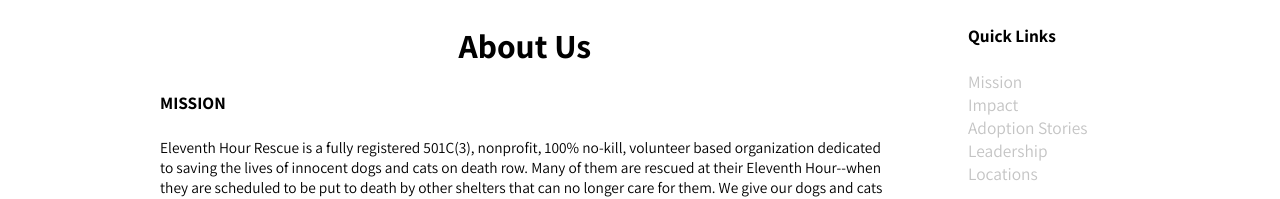
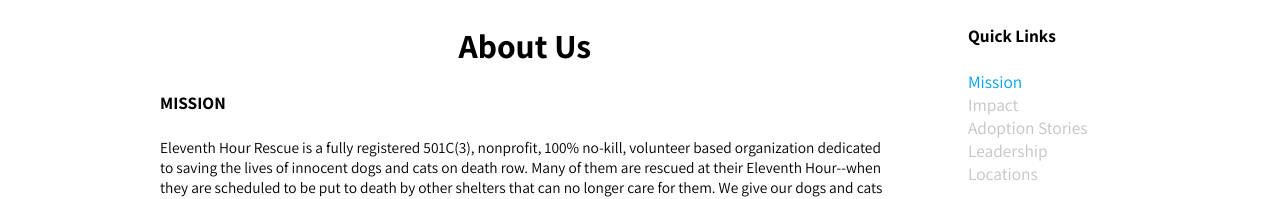
Before and after one commit to Henry-Cook/Eleventh-Hour-Rescue-Redesign, a React (Create React App) app in the folder client/: page /aboutus in a window 1280 px wide. Shown: the part 143-342 px from the top of the page. Built offline with nearby package versions, Linux system fonts and the light colour scheme; no server answers.

Commit message:
the battle of the mission links

```diff
--- a/client/src/components/quicklinks/QuickLinks.jsx
+++ b/client/src/components/quicklinks/QuickLinks.jsx
@@ -2,6 +2,7 @@
 import "./quicklinks.css";
 
 export default function QuickLinks() {
+  const [defaultLink, updateDefaultLink] = useState('mission')
   const [missionLinkColor, updateMissionLinkColor] = useState("");
   const [impactLinkColor, updateImpactLinkColor] = useState("");
   const [storiesLinkColor, updateStoriesLinkColor] = useState("");
@@ -11,6 +12,8 @@
   const linkColor = (currentLinkColor) => {
     return currentLinkColor !== "clicked" ? "clicked" : "";
   };
+
+
   const handleClick = (e) => {
     updateMissionLinkColor(linkColor(e))
     updateImpactLinkColor('')
@@ -56,7 +59,10 @@
         <h4>
           <li>Quick Links</li>
         </h4>
-        <a href="#mission" className={missionLinkColor} onClick={ () => {handleClick(missionLinkColor)}}>
+        <a href="#mission" className={defaultLink !== 'mission' ? '' : 'clicked'}
+          onClick={(e) => {
+          updateDefaultLink('mission')
+        }}>
           <li>Mission</li>
           <br></br>
         </a>
--- a/client/src/components/quicklinks/quicklinks.css
+++ b/client/src/components/quicklinks/quicklinks.css
@@ -14,9 +14,9 @@
   color:#00a1f8;
 }
 
-.mission a:visited{
+/* .mission a:visited{
   color:#00a1f8;
-}
+} */
 
 .clicked{
   color:#00a1f8 !important;
--- a/client/src/screens/aboutUs/AboutUs.jsx
+++ b/client/src/screens/aboutUs/AboutUs.jsx
@@ -3,6 +3,8 @@
 import Locations from "../../components/locations/Locations";
 
 import QuickLinks from "../../components/quicklinks/QuickLinks";
+
+
 import { getStories } from "../../services/stories";
 import "./aboutus.css";
 
@@ -25,6 +27,7 @@
         <div className="container">
           <div className="quick-links">
             <QuickLinks />
+
           </div>
           <div className="everything">
             <h1 className="aboutus" id="mission">About Us</h1>
```
